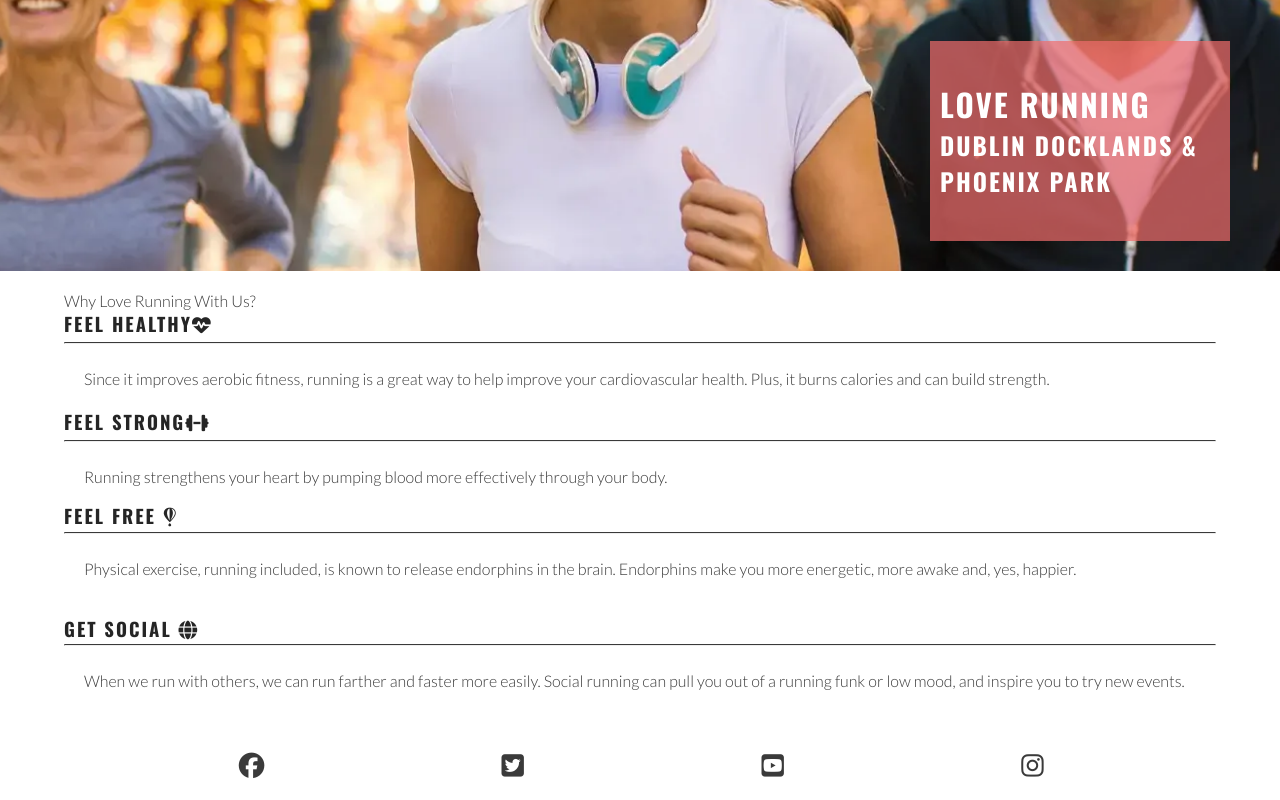
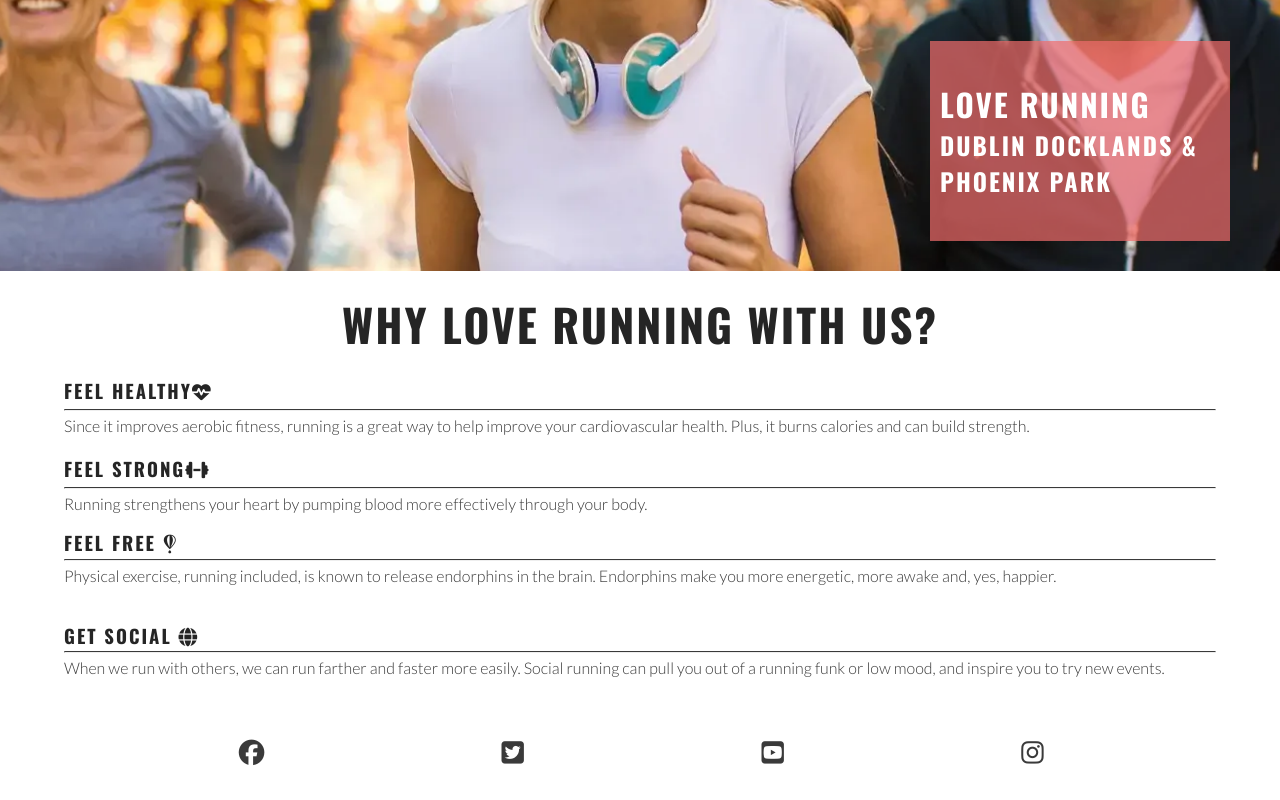
Before and after one commit to Diane-Ring/love-running, a plain HTML site: page index.html in a window 1280 px wide. Shown: the part 408-1208 px from the top of the page. Drawn offline with nearby package versions, Linux system fonts and the light colour scheme.

Commit message:
edit padding in p

```diff
--- a/assets/css/style.css
+++ b/assets/css/style.css
@@ -137,7 +137,7 @@ main {
 }
 
 #benefits p {
-    padding: 20px;
+    padding: 0 0 20px;
 }
 
 hr {
--- a/index.html
+++ b/index.html
@@ -55,7 +55,8 @@
           <h3>Dublin Docklands & Phoenix Park</h3>
         </div>
       </section>
-      <section id="reasons">Why Love Running With Us?
+      <section id="reasons">
+        <h2>Why Love Running With Us?</h2>
         <div id="benefits">
           <div id="benefits-physical">
             <div>
```
